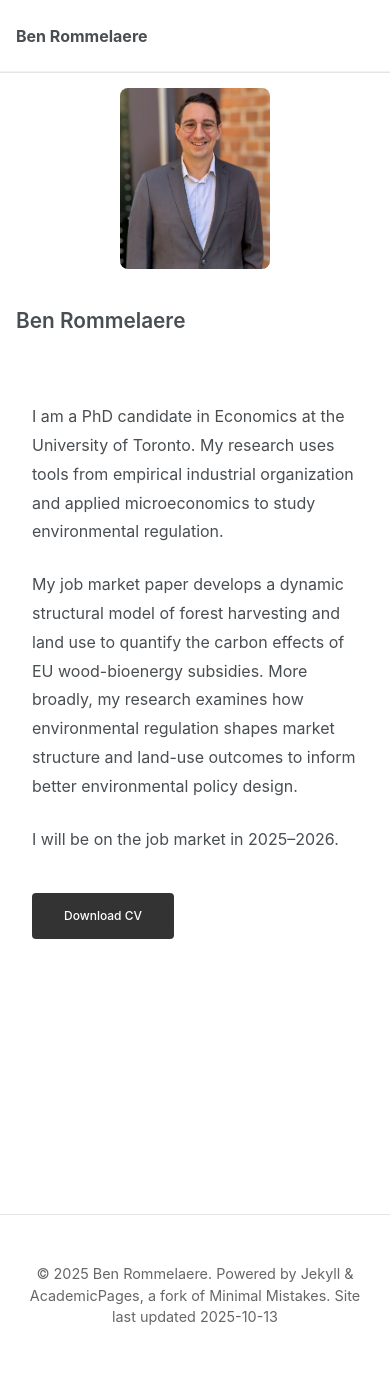
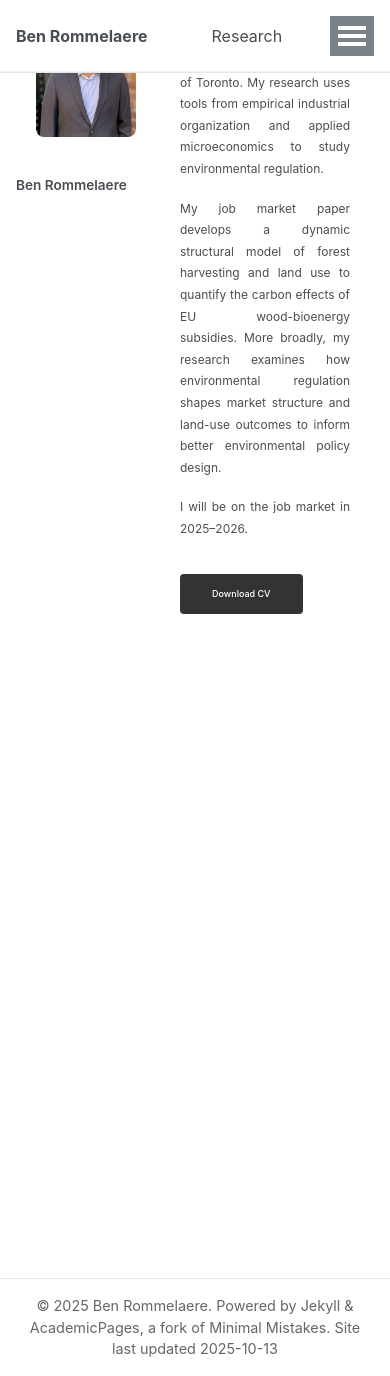
Before and after one commit to brommelaere/brommelaere.github.io, a Jekyll site: the page built from _pages/about.md, in a window 390 px wide and 1376 px high. Built offline with Jekyll 4.4.1, drawn with Linux system fonts in a browser that asks for light colours.

Commit message:
Update _custom.scss

```diff
--- a/_sass/_custom.scss
+++ b/_sass/_custom.scss
@@ -1,7 +1,7 @@
 /* COMPLETE CUSTOM CSS FOR BEN ROMMELAERE'S SITE */
 
 /* ========================================================================
-   FIX HEADER - CENTERED AND FULL WIDTH
+   FIX HEADER - CENTERED, NAVIGATION ALWAYS VISIBLE
    ======================================================================== */
 
 .masthead {
@@ -16,44 +16,54 @@
   padding: 1rem 2rem !important;
 }
 
-/* FORCE NAVIGATION TO NEVER COLLAPSE */
-.greedy-nav .visible-links {
-  display: flex !important;
+/* ========================================================================
+   FIX LAYOUT - SIDEBAR AND CONTENT SIDE BY SIDE ALWAYS
+   ======================================================================== */
+
+/* Remove default padding that causes white space */
+body {
+  margin: 0 !important;
+  padding: 0 !important;
 }
 
-.greedy-nav .hidden-links {
-  display: none !important;
-}
-
-.greedy-nav button,
-.greedy-nav .greedy-nav__toggle {
-  display: none !important;
-}
-
-/* Ensure nav items stay visible at all times */
-.masthead__menu-item {
-  display: inline-block !important;
-}
-
-/* ========================================================================
-   FIX LAYOUT - SIDEBAR AND CONTENT PROPORTIONS
-   ======================================================================== */
-
-/* Make the page container centered */
 .page {
   max-width: 1200px !important;
   margin: 0 auto !important;
   padding: 2rem !important;
+  min-height: 0 !important;
 }
 
 #main {
   max-width: 1200px !important;
   margin: 0 auto !important;
   display: flex !important;
+  flex-direction: row !important;
   gap: 0.5rem !important;
+  min-height: 0 !important;
 }
 
-/* Sidebar - make it narrower */
+.page__inner-wrap {
+  flex: 1 !important;
+  max-width: 100% !important;
+  min-height: 0 !important;
+}
+
+.page__content {
+  width: 100% !important;
+  max-width: 100% !important;
+  text-align: justify !important;
+  min-height: 0 !important;
+  margin: 0 !important;
+  padding: 0 !important;
+}
+
+.page__content p {
+  text-align: justify !important;
+  margin-bottom: 1.5em !important;
+  line-height: 1.8 !important;
+}
+
+/* Sidebar - fixed width, never stacks */
 .sidebar {
   width: 250px !important;
   min-width: 250px !important;
@@ -62,28 +72,11 @@
   position: relative !important;
   height: auto !important;
   padding-top: 0 !important;
-}
-
-/* Main content - take up remaining space */
-.page__inner-wrap {
-  flex: 1 !important;
-  max-width: 100% !important;
-}
-
-.page__content {
-  width: 100% !important;
-  max-width: 100% !important;
-  text-align: justify !important;
-}
-
-.page__content p {
-  text-align: justify !important;
-  margin-bottom: 1.5em !important;
-  line-height: 1.8 !important;
+  overflow: visible !important;
 }
 
 /* ========================================================================
-   FIX PROFILE IMAGE - SMALLER, RECTANGULAR
+   FIX PROFILE IMAGE - RECTANGULAR, NO CIRCLE
    ======================================================================== */
 
 .author__avatar {
@@ -138,29 +131,28 @@
   font-size: 0.9rem !important;
 }
 
-/* Hide the "Follow" button */
 .author__urls-wrapper .btn--inverse {
   display: none !important;
 }
 
 /* ========================================================================
-   FIX FOOTER - WHITE, CENTERED
+   FIX FOOTER - WHITE, NO EXTRA SPACE
    ======================================================================== */
 
 .page__footer {
   background-color: #ffffff !important;
   border-top: 1px solid #e5e5e5 !important;
-  margin-top: 3rem !important;
+  margin-top: 2rem !important;
+  padding: 0 !important;
 }
 
 .page__footer footer {
   background-color: #ffffff !important;
   max-width: 1200px !important;
   margin: 0 auto !important;
-  padding: 2rem !important;
+  padding: 1.5rem 2rem !important;
 }
 
-/* Hide sitemap */
 .page__footer .sitemap {
   display: none !important;
 }
@@ -169,12 +161,27 @@
   display: none !important;
 }
 
-/* Copyright text */
 .page__footer-copyright {
   text-align: center !important;
   color: #666 !important;
   background-color: #ffffff !important;
   font-size: 0.9rem !important;
+  margin: 0 !important;
+  padding: 0 !important;
+}
+
+/* ========================================================================
+   REMOVE ALL EXTRA WHITE SPACE
+   ======================================================================== */
+
+.initial-content {
+  padding-bottom: 0 !important;
+  margin-bottom: 0 !important;
+  min-height: 0 !important;
+}
+
+.layout--single {
+  min-height: 0 !important;
 }
 
 /* ========================================================================
@@ -198,10 +205,9 @@
 }
 
 /* ========================================================================
-   RESPONSIVE DESIGN
+   RESPONSIVE - SCALE DOWN, NEVER STACK
    ======================================================================== */
 
-/* Keep side-by-side layout on medium screens, just scale down */
 @media (max-width: 1280px) {
   .page,
   .masthead__inner-wrap,
@@ -213,14 +219,24 @@
   .sidebar {
     width: 220px !important;
     min-width: 220px !important;
+    max-width: 220px !important;
   }
 
   .author__avatar img {
     max-width: 180px !important;
   }
 
+  .author__name {
+    font-size: 1.2rem !important;
+  }
+
   .author__urls li {
     font-size: 0.85rem !important;
+  }
+
+  .page__content,
+  .page__content p {
+    font-size: 0.95rem !important;
   }
 }
 
@@ -228,35 +244,73 @@
   .sidebar {
     width: 200px !important;
     min-width: 200px !important;
+    max-width: 200px !important;
   }
 
   .author__avatar img {
     max-width: 160px !important;
   }
 
-  #main {
-    gap: 1rem !important;
+  .author__name {
+    font-size: 1.1rem !important;
+  }
+
+  .author__urls li {
+    font-size: 0.8rem !important;
   }
 
   .page {
     padding: 1.5rem !important;
   }
+
+  .page__content,
+  .page__content p {
+    font-size: 0.9rem !important;
+  }
 }
 
-/* Only stack on mobile screens */
-@media (max-width: 768px) {
-  #main {
-    flex-direction: column !important;
-  }
-
+@media (max-width: 900px) {
   .sidebar {
-    width: 100% !important;
-    max-width: 100% !important;
-    position: relative !important;
+    width: 180px !important;
+    min-width: 180px !important;
+    max-width: 180px !important;
   }
 
   .author__avatar img {
-    max-width: 150px !important;
+    max-width: 140px !important;
+  }
+
+  .author__name {
+    font-size: 1rem !important;
+  }
+
+  .author__urls li {
+    font-size: 0.75rem !important;
+  }
+
+  .page__content,
+  .page__content p {
+    font-size: 0.85rem !important;
+  }
+}
+
+@media (max-width: 768px) {
+  .sidebar {
+    width: 160px !important;
+    min-width: 160px !important;
+    max-width: 160px !important;
+  }
+
+  .author__avatar img {
+    max-width: 120px !important;
+  }
+
+  .author__name {
+    font-size: 0.9rem !important;
+  }
+
+  .author__urls li {
+    font-size: 0.7rem !important;
   }
 
   .page,
@@ -265,11 +319,33 @@
     padding: 1rem !important;
   }
 
-  .page__content {
-    text-align: left !important;
+  .page__content,
+  .page__content p {
+    font-size: 0.8rem !important;
+  }
+}
+
+@media (max-width: 600px) {
+  .sidebar {
+    width: 140px !important;
+    min-width: 140px !important;
+    max-width: 140px !important;
   }
 
+  .author__avatar img {
+    max-width: 100px !important;
+  }
+
+  .author__name {
+    font-size: 0.85rem !important;
+  }
+
+  .author__urls li {
+    font-size: 0.65rem !important;
+  }
+
+  .page__content,
   .page__content p {
-    text-align: left !important;
+    font-size: 0.75rem !important;
   }
 }
```
